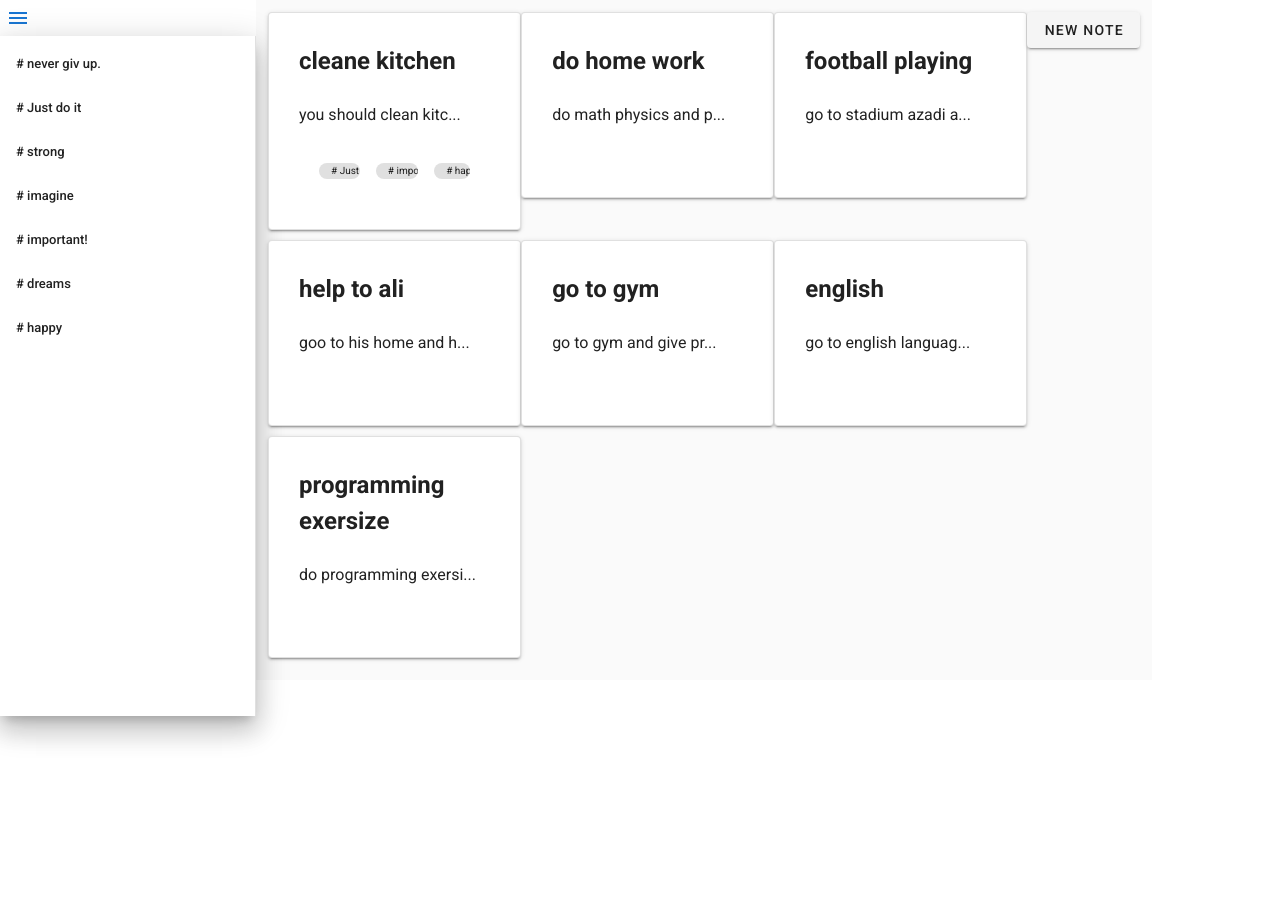
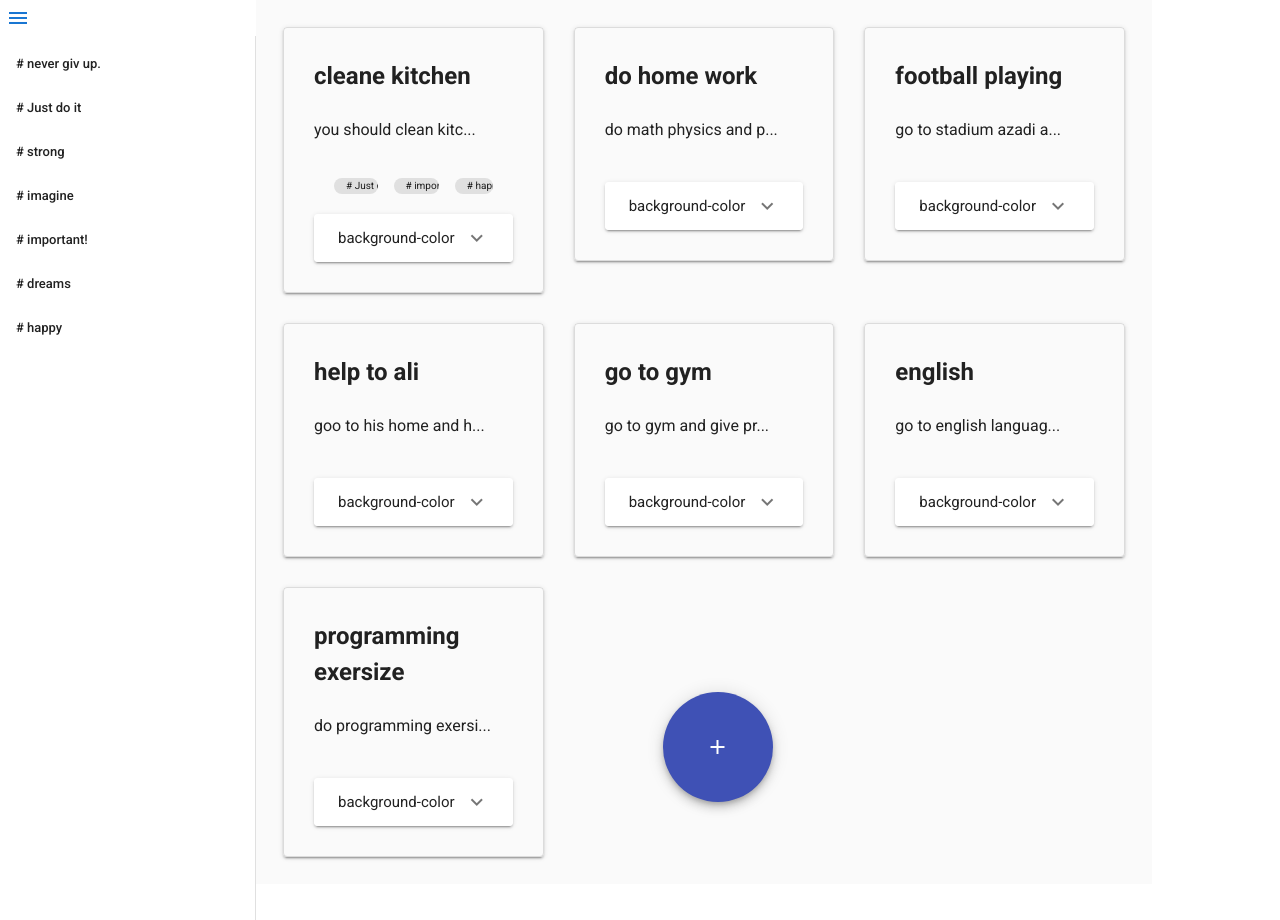
Before and after one commit to afrasiabi1374/notes, a Nuxt app: page / in a window 1280 px wide. Before the commit the page ends 800 px from the top, so only its background shows below. Built offline with nearby package versions, Linux system fonts and the light colour scheme.

Commit message:
change color and app bar is fixed with better UI

```diff
--- a/components/todoNotes/CardNote.vue
+++ b/components/todoNotes/CardNote.vue
@@ -1,5 +1,5 @@
 <template>
-  <v-card class="card" elevation="2" outlined @click="$emit('click')">
+  <v-card class="card" elevation="2" outlined @click.self="$emit('click')" :style="[BgColor]" >
     <h2> {{note.title}} </h2>
     <br>
     <p> {{  note.text.substr(0,21)+'...'}} </p>
@@ -8,11 +8,40 @@
           {{ $store.getters['helloWorld/tagLabel'](t) }}
         </v-chip>
     </div>
+
+    <v-expansion-panels >
+      <v-expansion-panel >
+        <v-expansion-panel-header >
+          background-color
+        </v-expansion-panel-header>
+        <v-expansion-panel-content >
+            <v-radio-group v-model="BgColor.background" row  style="display: inline;" >
+              <v-radio v-for="(bg,index) in cardBgColors" :label="bg.colorLabel" :value="bg.colorVal" :key="index"></v-radio>
+            </v-radio-group>
+        </v-expansion-panel-content>
+      </v-expansion-panel>
+    </v-expansion-panels>
+
+
   </v-card>
 </template>
 <script>
   export default {
-  props: ['note']
+  props: ['note'],
+  data(){
+    return{
+      BgColor:{background:'transparent',margin:'15px'},
+      cardBgColors:[
+        {colorLabel:"khaki",colorVal:"khaki"},
+        {colorLabel:"purple",colorVal:"#9b5de5"},
+        {colorLabel:"pink",colorVal:"#f15bb5"},
+        {colorLabel:"yellow",colorVal:"#fee440"},
+        {colorLabel:"blue",colorVal:"#00bbf9"},
+        {colorLabel:"cyan",colorVal:"#00f5d4"},
+
+      ]
+    }
+  }
   }
 </script>
 <style >
--- a/components/todoNotes/nav/TodoNav.vue
+++ b/components/todoNotes/nav/TodoNav.vue
@@ -2,11 +2,11 @@
 <template>
 <div width="25%" >
 
-      <v-app-bar-nav-icon @click="drawer = true" color="primary" ></v-app-bar-nav-icon>
+      <v-app-bar-nav-icon @click="drawer = !drawer" color="primary" ></v-app-bar-nav-icon>
  <v-navigation-drawer hide-overlay
       v-model="drawer"
       relative
-      temporary
+
     >
       <v-list
         nav
--- a/pages/index.vue
+++ b/pages/index.vue
@@ -5,14 +5,24 @@
       <v-container class="grey lighten-5">
         <v-row no-gutters>
           <v-col cols="12" sm="4"
-            v-for="(note, index) in allNotes" :key="index" >
-            <card-note :note="note" @click="formNote=note"  />
+            v-for="(note, index) in allNotes" :key="index">
+            <card-note :note="note" @click="formNote=note"/>
           </v-col>
+          <v-btn
+            class="mx-2 add-btn"
+            fab
+            dark
+            color="indigo"
+            @click="formNote={title: '', text: '', tagsId: []};"
+
+          >
+            <v-icon dark>mdi-plus</v-icon>
+          </v-btn>
         </v-row>
-        <v-btn  @click="formNote={title: '', text: '', tagsId: []};">new note</v-btn>
       </v-container >
       <!-- <note-form v-model="formNopte" :value="formNote" @input="(v) => formNote=v" /> -->
       <note-form v-model="formNote" />
+
     </div>
   </div>
 </template>
@@ -45,4 +55,11 @@
 
     display: flex;
   }
+  .add-btn{
+position: relative;
+top: 14%;
+left: 11%;
+padding: 55px;
+font-size: 2em;
+  }
 </style>
```
